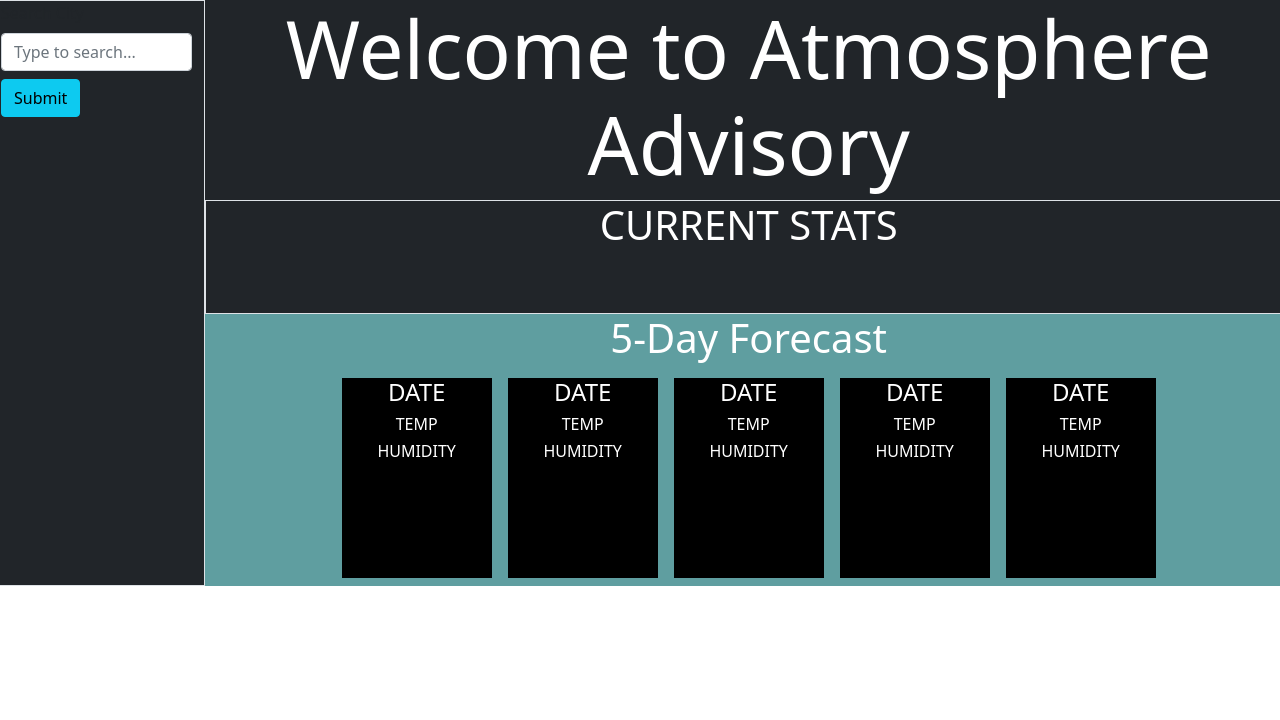
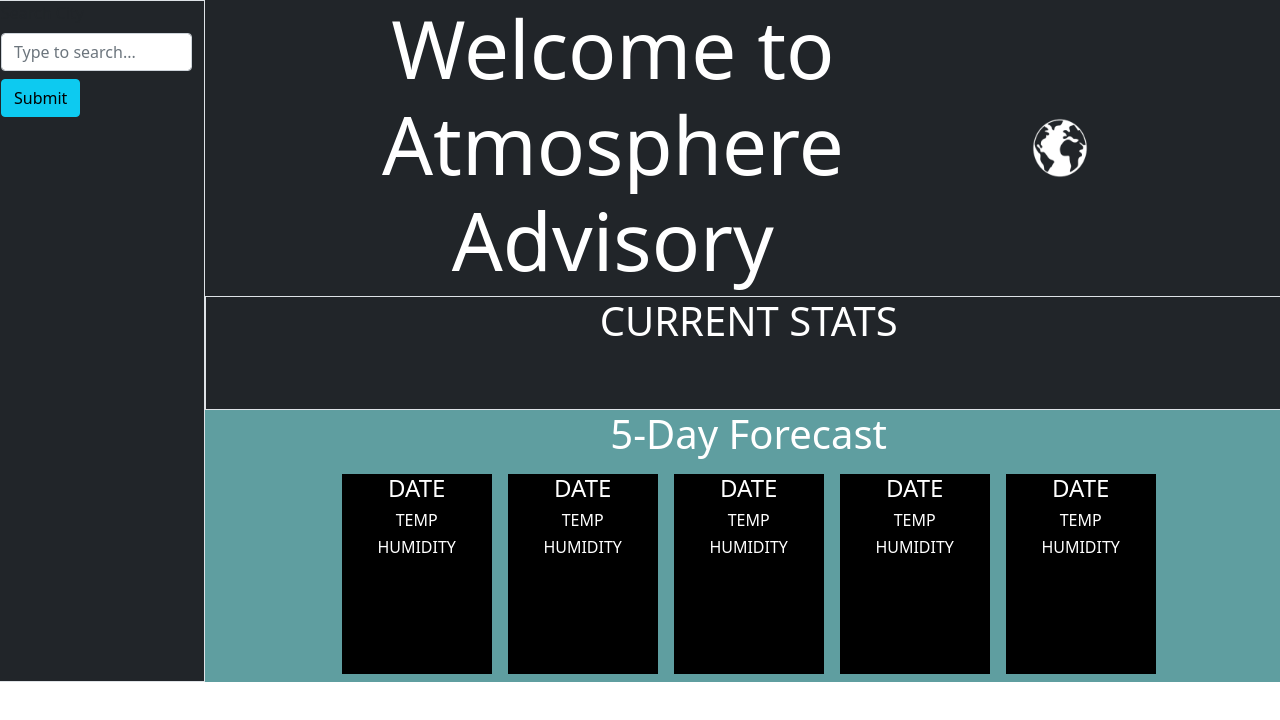
Before and after one commit to jkhauth/Atmosphere-Advisory, a plain HTML site: page index.html in a window 1280 px wide. Drawn offline with nearby package versions, Linux system fonts and the light colour scheme.

Commit message:
added logo

```diff
--- a/index.html
+++ b/index.html
@@ -23,8 +23,8 @@
         </div>
     <!--COLUMN FOR SELECTED CITY-->
         <div class="col weather-content container-fluid">
-            <div class="row bg-dark">
-            <h1 class="display-1 text-center">Welcome to Atmosphere Advisory</h1>
+            <div class="row bg-dark align-items-center">
+            <h1 class="display-1 text-center main-head">Welcome to Atmosphere Advisory</h1><img class='AAlogo' alt='AAlogo' src="AALogo.png">
             </div>
             <!--CURRENT WEATHER STATS-->
             <div class="row current-stats bg-dark border justify-content-center" id="current-stats">
--- a/style.css
+++ b/style.css
@@ -17,6 +17,16 @@ h1, h3, h6, h4, li, #fiveday{
     justify-content: center;
     text-align: center;
 }
+.main-head{
+    width: 75%;
+
+}
+.AAlogo{
+    height: 60px;
+    width: 80px;
+}
+
+
 
 li {
 
```
Also changed, not shown: AALogo.png (added).
